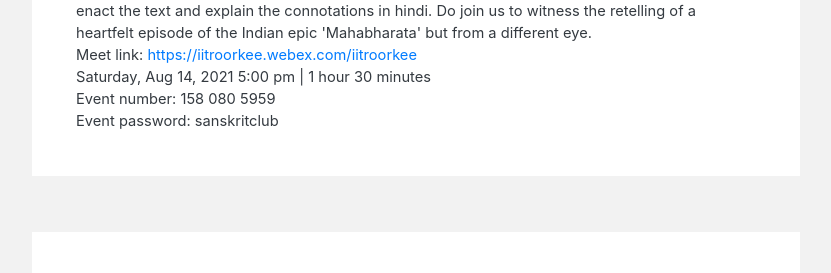
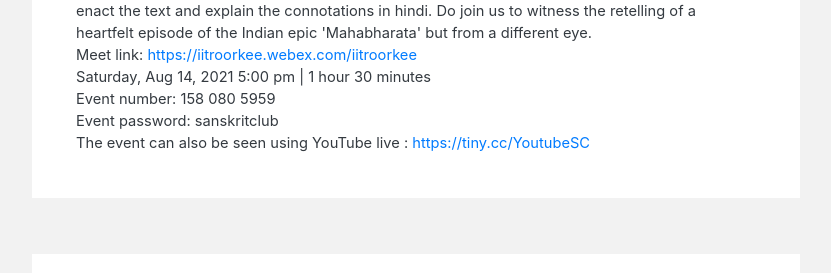
Before and after one commit to radheesh1/Sanskrit-Club, a plain HTML site: page events.html in a window 1280 px wide. Shown: the part 1445-1718 px from the top of the page, without its empty margins (224-1055 px from the left). Drawn offline with Linux system fonts and the light colour scheme.

Commit message:
Update events.html

```diff
--- a/events.html
+++ b/events.html
@@ -147,7 +147,7 @@
                             battle with the Pandavas. It helps the spectators realise the true generous and righteous nature of Karna as he ride out towards the battle-ground, where his death under heart-wrenching circumstances is certain.<br/> Dr Prasad
                             Bhide, PhD from IIT Bombay, will present this play through अभिवाचन. He will recite and enact the text and explain the connotations in hindi. Do join us to witness the retelling of a heartfelt episode of the Indian epic 'Mahabharata'
                             but from a different eye.<br/> Meet link: <a class="text-primary" href="https://iitroorkee.webex.com/iitroorkee/j.php?MTID=mf82a95e50ecfadc540d4bd087a5c71e7">https://iitroorkee.webex.com/iitroorkee</a><br/> Saturday, Aug 14,
-                            2021 5:00 pm | 1 hour 30 minutes<br/> Event number: 158 080 5959<br/> Event password: sanskritclub<br/>
+                            2021 5:00 pm | 1 hour 30 minutes<br/> Event number: 158 080 5959<br/> Event password: sanskritclub<br/> The event can also be seen using YouTube live : <a href="https://tiny.cc/YoutubeSC" class="text-primary">https://tiny.cc/YoutubeSC</a>
                         </p>
                     </div>
                 </div>
```
